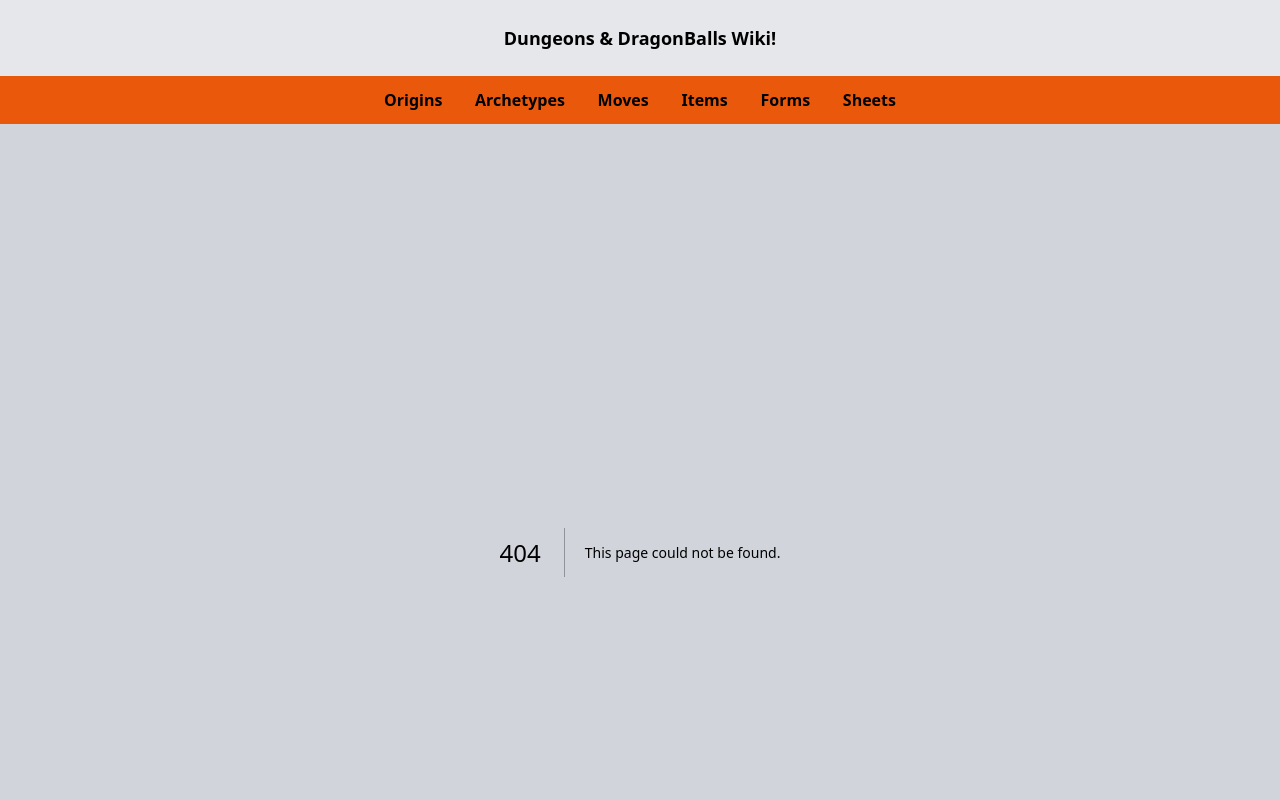
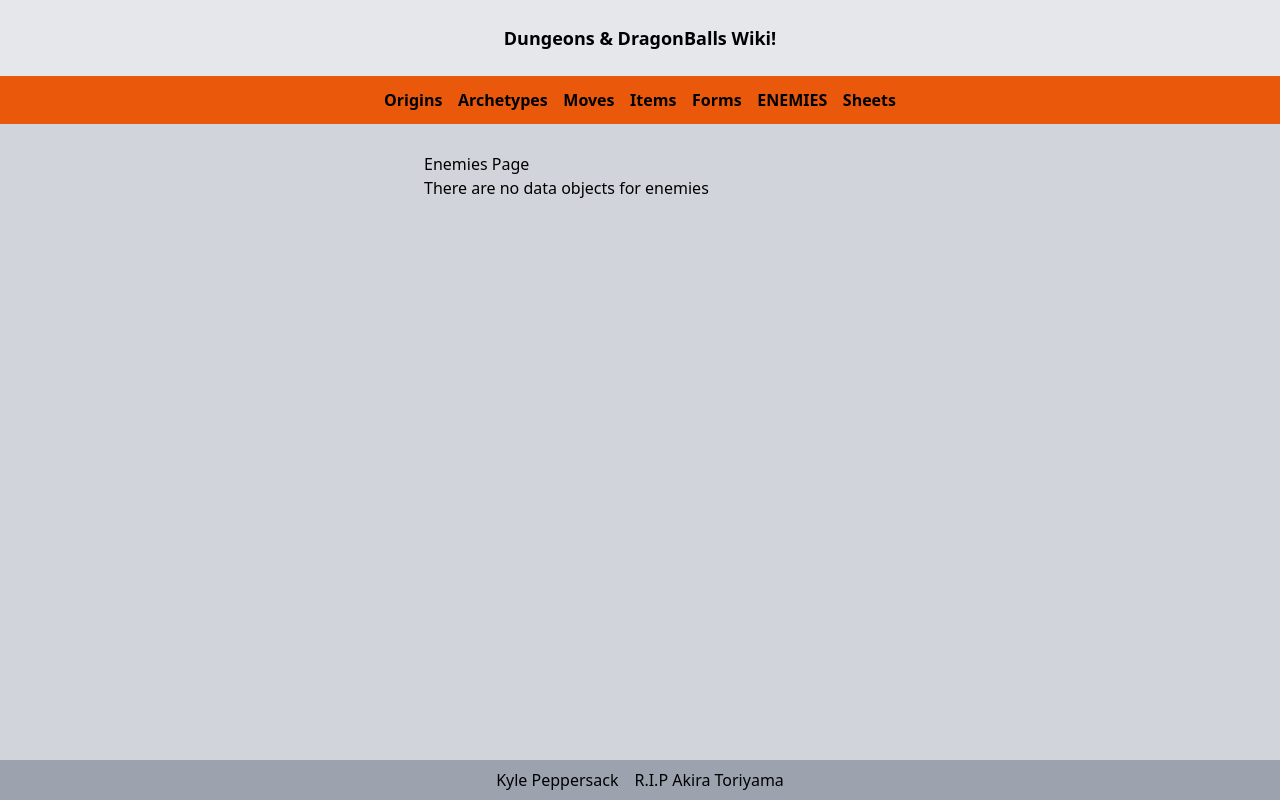
Before and after one commit to KylePep/ddbwiki, a Next.js app: page /enemies in a window 1280 px wide. Before the commit this address had no page. Shown: the top 800 px of the page. Built offline with nearby package versions, Linux system fonts and the light colour scheme.

Commit message:
Created Enemy page and added Navigation

```diff
--- /dev/null
+++ b/app/enemies/page.tsx
@@ -0,0 +1,10 @@
+import React from 'react'
+
+export default function page() {
+  return (
+    <main>
+      Enemies Page
+      <p>There are no data objects for enemies</p>
+    </main>
+  )
+}
--- a/app/nav/Nav.tsx
+++ b/app/nav/Nav.tsx
@@ -21,6 +21,7 @@ export default function Nav() {
         <Link href={"/moves"}>{pathName !=="/moves" ? `Moves` : `MOVES`}</Link>
         <Link href={"/items"}>{pathName !=="/items" ? `Items` : `ITEMS`}</Link>
         <Link href={"/forms"}>{pathName !=="/forms" ? `Forms` : `FORMS`}</Link>
+        <Link href={"/enemies"}>{pathName !=="/enemies" ? `Enemies` : `ENEMIES`}</Link>
         <Link href={"/sheet"}>{pathName !== "/sheet" ? `Sheets` : `SHEETS`}</Link>
       </div>
     </nav>
--- a/app/page.tsx
+++ b/app/page.tsx
@@ -17,7 +17,7 @@ export default function Home() {
         <h2 className="pb-3">
           Here you can learn all about the interactive experience that indulges in the world of DragonBall!
         </h2>
-        <h3>
+        <h3 className="mb-5">
           <p className="mb-3 text-xl font-bold">ToDo List:</p>
           <ul className="list-decimal">
             <li>
```
